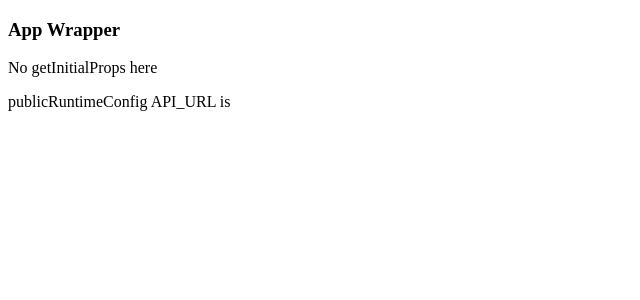
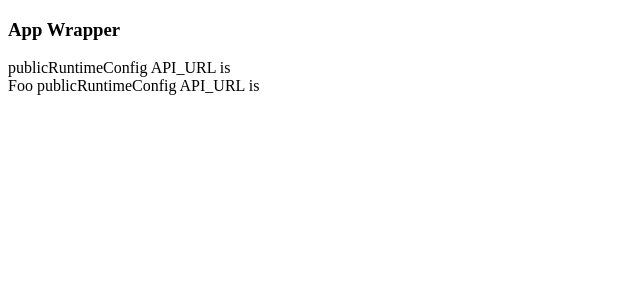
Before and after one commit to eriksecker/nextjs-runtime-envs, a Next.js app: page / in a window 1280 px wide. Shown: the top 300 px of the page, without its empty margins (0-640 px from the left). Built offline with nearby package versions, Linux system fonts and the light colour scheme.

Commit message:
Huh, that seems to work, which is a little odd since the docs suggest components within the page won't be able to access publicConfig, and that's generally what's happening here. Adding a subcomponent that doesn't inherit props from parent...

```diff
--- /dev/null
+++ b/components/Foo.js
@@ -0,0 +1,15 @@
+import getConfig from 'next/config'
+
+const {
+	publicRuntimeConfig,
+} = getConfig();
+
+const { API_URL } = publicRuntimeConfig
+
+const Foo = (props) => (
+	<div>
+		Foo publicRuntimeConfig API_URL is {API_URL}
+	</div>
+)
+
+export default Foo;
--- a/pages/index.js
+++ b/pages/index.js
@@ -1,7 +1,8 @@
 import getConfig from 'next/config'
 
+import Foo from '../components/Foo';
+
 const {
-	// serverRuntimeConfig,
 	publicRuntimeConfig,
 } = getConfig();
 
@@ -10,17 +11,10 @@ const { API_URL } = publicRuntimeConfig
 const Home = (props) => {
   return (
 		<div>
-			<p>No getInitialProps here</p>
 			<div>publicRuntimeConfig API_URL is {API_URL}</div>
+			<Foo />
 		</div>
 	)
 }
 
-// Home.getInitialProps = async function() {
-// 	// const { API_URL } = serverRuntimeConfig
-// 	return {
-// 	// 	API_URL,
-// 	}
-// }
-
 export default Home;
```
